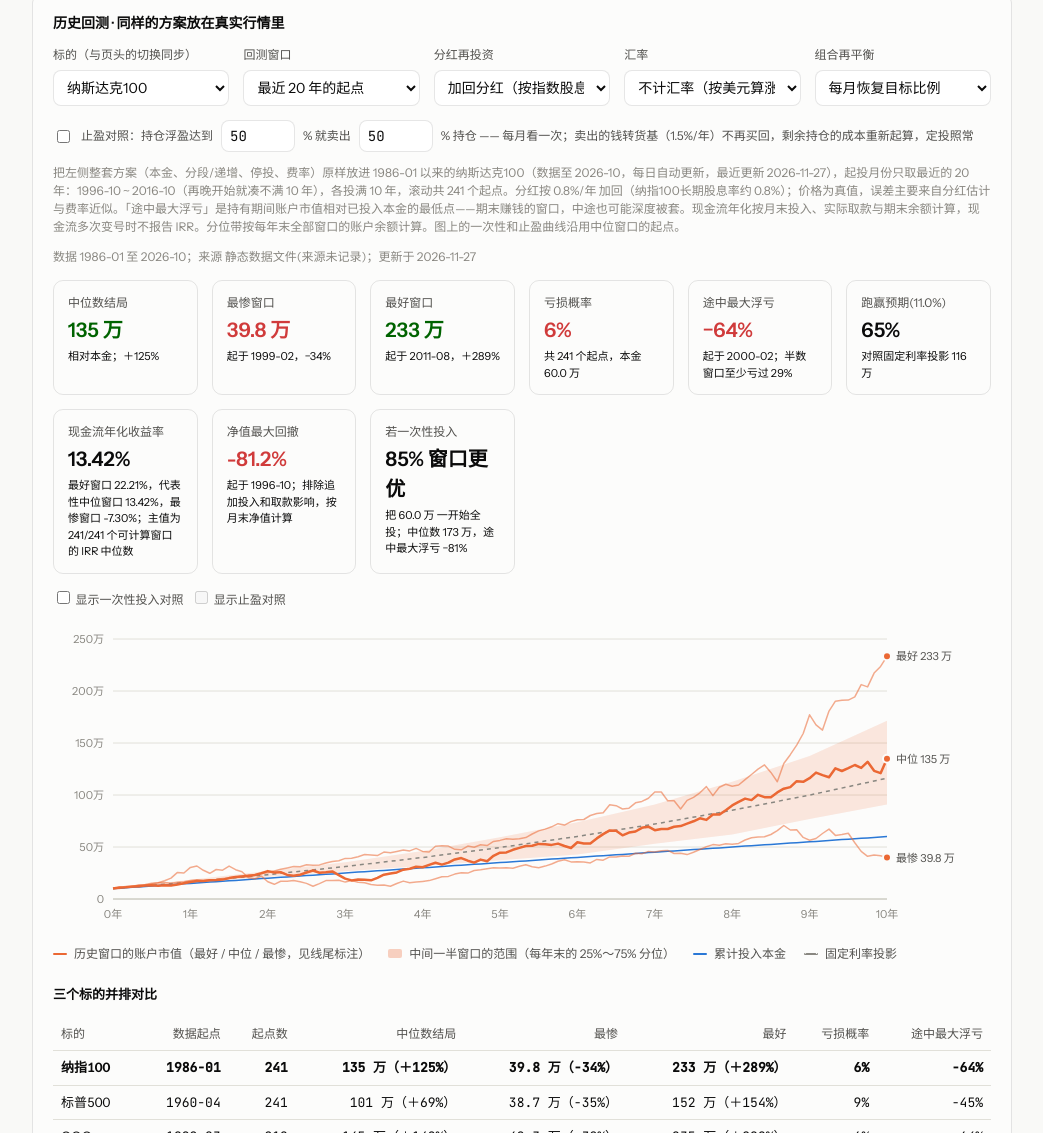
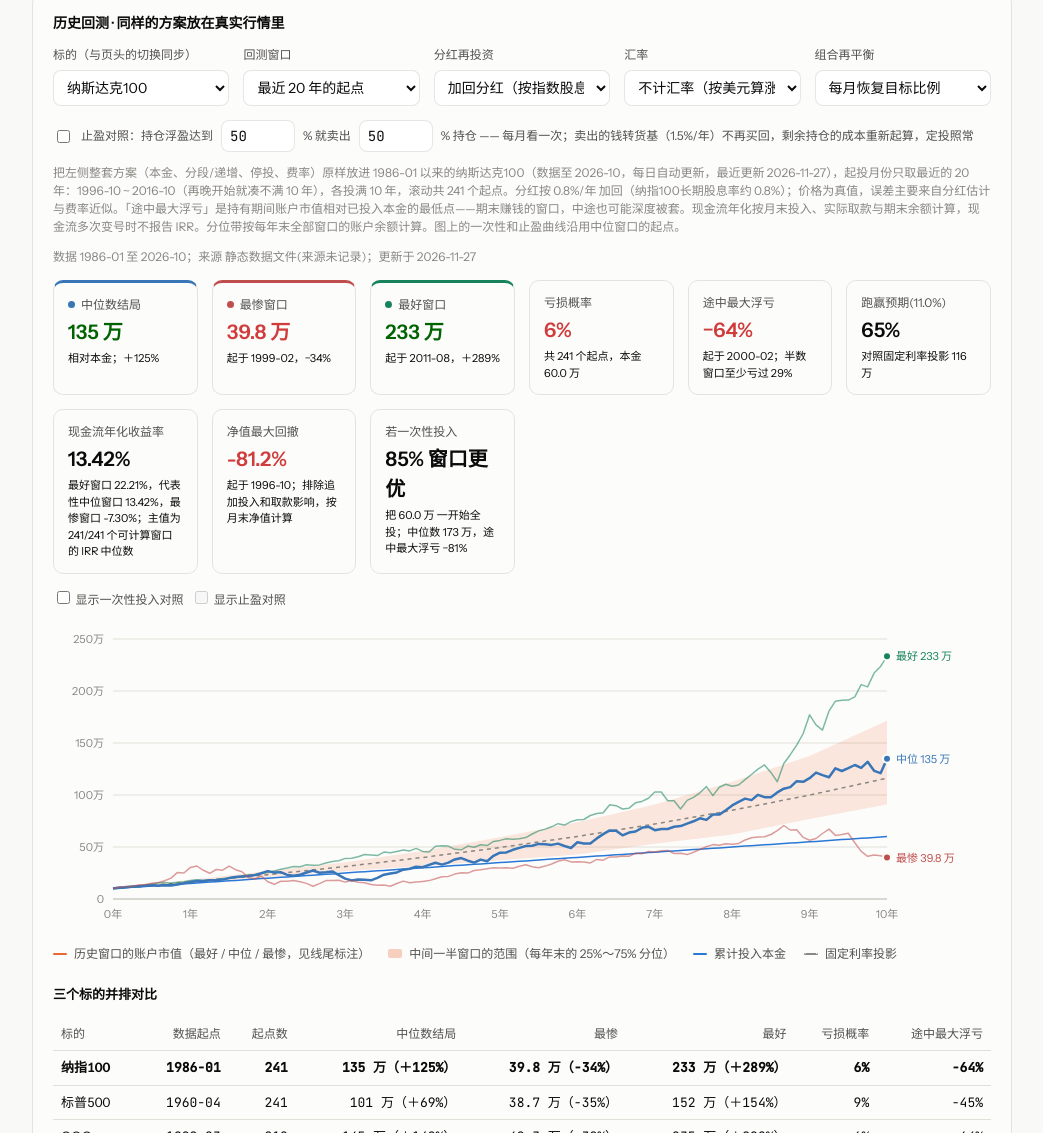
Before and after one commit to wick233/ndx-calc, a plain HTML site: page index.html in a window 1280 px wide. Shown: the part 1899-3032 px from the top of the page, without its empty margins (118-1161 px from the left). Drawn offline with Linux system fonts and the light colour scheme.

Commit message:
为最好、中位、最惨窗口分别设置绿、蓝、红色，并统一应用到摘要卡、曲线、线尾标签和悬停提示；补齐深色主题配色。

```diff
--- a/index.html
+++ b/index.html
@@ -37,6 +37,9 @@
     --series-2:       #eb6834;  /* 投资收益 */
     --good:           #006300;
     --critical:       #d03b3b;
+    --scenario-best:  #16835d;
+    --scenario-mid:   #3976b7;
+    --scenario-worst: #c14e4e;
     --field:          #ffffff;
   }
   @media (prefers-color-scheme: dark) {
@@ -54,6 +57,9 @@
       --series-2:       #d95926;
       --good:           #0ca30c;
       --critical:       #d03b3b;
+      --scenario-best:  #43c49a;
+      --scenario-mid:   #78aef0;
+      --scenario-worst: #ef7777;
       --field:          #232322;
     }
   }
@@ -71,6 +77,9 @@
     --series-2:       #d95926;
     --good:           #0ca30c;
     --critical:       #d03b3b;
+    --scenario-best:  #43c49a;
+    --scenario-mid:   #78aef0;
+    --scenario-worst: #ef7777;
     --field:          #232322;
   }
 
@@ -184,6 +193,15 @@
   .dd-item .k { font-size: 12px; color: var(--text-secondary); }
   .dd-item .v { font-size: 20px; font-weight: 600; margin-top: 3px; }
   .dd-item .m { font-size: 11px; margin-top: 3px; }
+  .dd-item.scenario-best { border-top: 3px solid var(--scenario-best); }
+  .dd-item.scenario-mid { border-top: 3px solid var(--scenario-mid); }
+  .dd-item.scenario-worst { border-top: 3px solid var(--scenario-worst); }
+  .dd-item.scenario-best .k::before, .dd-item.scenario-mid .k::before, .dd-item.scenario-worst .k::before {
+    content: ""; display: inline-block; width: 7px; height: 7px; border-radius: 50%; margin-right: 6px; vertical-align: 1px;
+  }
+  .dd-item.scenario-best .k::before { background: var(--scenario-best); }
+  .dd-item.scenario-mid .k::before { background: var(--scenario-mid); }
+  .dd-item.scenario-worst .k::before { background: var(--scenario-worst); }
   .up { color: var(--good); } .down { color: var(--critical); }
 
   /* ---- 分段定投 ---- */
@@ -2003,7 +2021,11 @@
     while (btSvg.firstChild) btSvg.removeChild(btSvg.firstChild);
     var need = bt.need, top = 0;
     // 三条线同一个颜色,靠线尾文字区分;中位线加粗
-    var lines = [{ nm: "最好", s: bt.best.s }, { nm: "中位", s: bt.medS }, { nm: "最惨", s: bt.worst.s }];
+    var lines = [
+      { nm: "最好", s: bt.best.s, color: "var(--scenario-best)" },
+      { nm: "中位", s: bt.medS, color: "var(--scenario-mid)" },
+      { nm: "最惨", s: bt.worst.s, color: "var(--scenario-worst)" }
+    ];
     var showOne = document.getElementById("bt_show_one"), showTp = document.getElementById("bt_show_tp");
     showOne.disabled = !bt.one; showTp.disabled = !bt.tp;
     if (showOne.checked && bt.one) lines.push({ nm: "一次性", s: bt.medS, strategy: "one" });
@@ -2045,7 +2067,7 @@
     btSvg.appendChild(mk("path", { d: P(flat, 12), fill: "none", stroke: "var(--text-muted)", "stroke-width": 1.5, "stroke-dasharray": "4 4" }));
     btSvg.appendChild(mk("path", { d: P(prin, 1), fill: "none", stroke: "var(--series-1)", "stroke-width": 1.5 }));
     lines.forEach(function (l) {
-      btSvg.appendChild(mk("path", { d: P(l.p, 1), fill: "none", stroke: "var(--series-2)",
+      btSvg.appendChild(mk("path", { d: P(l.p, 1), fill: "none", stroke: l.color || "var(--series-2)",
         "stroke-width": l.nm === "中位" ? 2.5 : 1.5, "stroke-linejoin": "round",
         opacity: l.nm === "中位" || l.strategy ? 1 : 0.55,
         "stroke-dasharray": l.strategy === "one" ? "8 3" : l.strategy === "tp" ? "2 3" : "none" }));
@@ -2061,8 +2083,9 @@
       labs[i].ly = Math.min(labs[i].ly, i === labs.length - 1 ? Y(0) + 4 : labs[i + 1].ly - 14);
     }
     labs.forEach(function (a) {
-      btSvg.appendChild(mk("circle", { cx: X(need), cy: a.y, r: 4, fill: "var(--series-2)", stroke: "var(--surface-1)", "stroke-width": 2 }));
-      var t = mk("text", { x: X(need) + 9, y: a.ly, fill: "var(--text-secondary)", "font-size": 11 });
+      var line = lines.find(function (l) { return l.nm === a.txt.split(" ")[0]; });
+      btSvg.appendChild(mk("circle", { cx: X(need), cy: a.y, r: 4, fill: line && line.color || "var(--series-2)", stroke: "var(--surface-1)", "stroke-width": 2 }));
+      var t = mk("text", { x: X(need) + 9, y: a.ly, fill: line && line.color || "var(--text-secondary)", "font-size": 11 });
       t.textContent = a.txt; btSvg.appendChild(t);
     });
 
@@ -2078,7 +2101,7 @@
                "</span><b>" + yuan(v) + "</b></div>";
       };
       var h = '<div class="t">第 ' + Math.floor(m / 12) + " 年 " + (m % 12) + " 个月</div>";
-      lines.forEach(function (l) { h += row("var(--series-2)", l.nm + "（起于 " + l.from + "）", l.p[m]); });
+      lines.forEach(function (l) { h += row(l.color || "var(--series-2)", l.nm + "（起于 " + l.from + "）", l.p[m]); });
       btTip.innerHTML = h + '<div class="hr"></div>' + row("var(--series-1)", "累计投入本金", prin[m]);
       btTip.classList.add("on");
       var left = X(m) + 12;
@@ -2131,9 +2154,9 @@
     // 设了停投后支出时,在盈亏后面注明取出了多少(前面的盈亏已经把它算进去了)
     function took(val, tot) { return tot - val >= 1 ? "（已算上取出的 " + yuan(tot - val) + "）" : ""; }
     var tiles = [
-      ["中位数结局", yuan(bt.med), (bt.count === 1 ? "仅 1 个完整窗口；" : "相对本金；") + pct(bt.medTot) + took(bt.med, bt.medTot), bt.medTot >= prin ? "up" : "down"],
-      ["最惨窗口", yuan(bt.worst.val), "起于 " + idxLabel(data.start, bt.worst.s) + "，" + pct(bt.worst.tot) + took(bt.worst.val, bt.worst.tot), "down"],
-      ["最好窗口", yuan(bt.best.val), "起于 " + idxLabel(data.start, bt.best.s) + "，" + pct(bt.best.tot) + took(bt.best.val, bt.best.tot), "up"],
+      ["中位数结局", yuan(bt.med), (bt.count === 1 ? "仅 1 个完整窗口；" : "相对本金；") + pct(bt.medTot) + took(bt.med, bt.medTot), bt.medTot >= prin ? "up" : "down", "scenario-mid"],
+      ["最惨窗口", yuan(bt.worst.val), "起于 " + idxLabel(data.start, bt.worst.s) + "，" + pct(bt.worst.tot) + took(bt.worst.val, bt.worst.tot), "down", "scenario-worst"],
+      ["最好窗口", yuan(bt.best.val), "起于 " + idxLabel(data.start, bt.best.s) + "，" + pct(bt.best.tot) + took(bt.best.val, bt.best.tot), "up", "scenario-best"],
       ["亏损概率", pctTxt(bt.lossPct), "共 " + bt.count + " 个起点，本金 " + yuan(prin) +
         (bt.ruin ? "；期末市值加上取出的钱仍不到本金才算亏" : ""), bt.lossPct > 0 ? "down" : "up"],
       ["途中最大浮亏", bt.dipWorst.v < 0 ? "−" + (-bt.dipWorst.v * 100).toFixed(0) + "%" : "未跌破本金",
@@ -2164,7 +2187,7 @@
         (-bt.tp.dip * 100).toFixed(0) + "%，" + bt.tp.hitPct.toFixed(0) + "% 的窗口触发过", ""]);
     }
     tiles.forEach(function (t) {
-      h += '<div class="dd-item"><div class="k">' + t[0] + '</div><div class="v ' + t[3] + '">' +
+      h += '<div class="dd-item ' + (t[4] || "") + '"><div class="k">' + t[0] + '</div><div class="v ' + t[3] + '">' +
            t[1] + '</div><div class="m">' + t[2] + "</div></div>";
     });
     grid.innerHTML = h;
```
